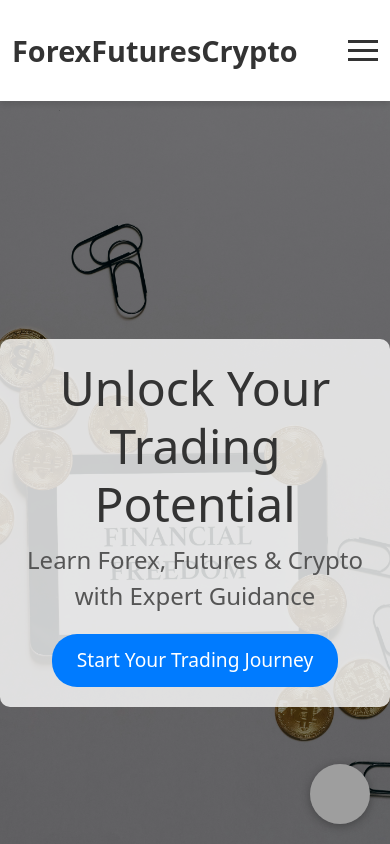
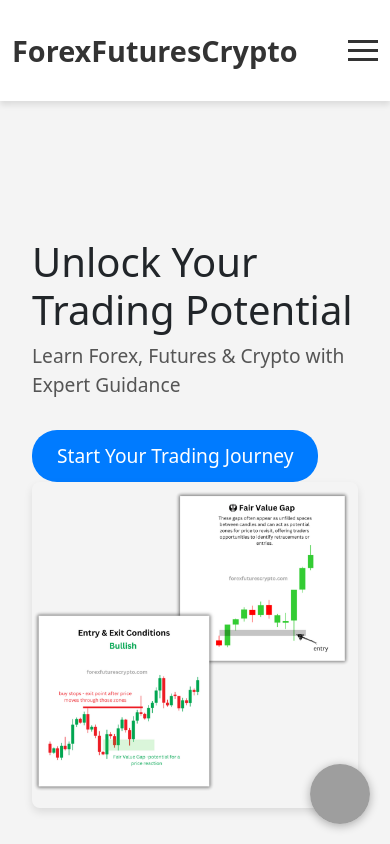
Before and after one commit to NaumM09/forexfuturecrypto, a React (Create React App) app: page / in a window 390 px wide. Shown: the top 844 px of the page. Built offline with nearby package versions, Linux system fonts and the light colour scheme; grey boxes are pictures that could not be loaded.

Commit message:
Improved Hero & Loader

```diff
--- a/src/components/Hero.js
+++ b/src/components/Hero.js
@@ -1,13 +1,19 @@
 import React from 'react';
 import '../styles/Hero.css';
+import heroImage from '../images/hero.png'
 
 const HeroSection = () => {
   return (
     <section className="hero">
       <div className="hero-content">
-        <h1>Unlock Your Trading Potential</h1>
-        <p className="tagline">Learn Forex, Futures & Crypto with Expert Guidance</p>
-        <a href="#cta" className="cta-btn">Start Your Trading Journey</a>
+        <div className="text-column">
+          <h1 className="hero-title">Unlock Your Trading Potential</h1>
+          <p className="hero-tagline">Learn Forex, Futures & Crypto with Expert Guidance</p>
+          <a href="#cta" className="cta-btn">Start Your Trading Journey</a>
+        </div>
+        <div className="image-column">
+          <img src={heroImage} alt="Trading" className="hero-image" />
+        </div>
       </div>
     </section>
   );
--- a/src/components/TradingMemeCarousel.js
+++ b/src/components/TradingMemeCarousel.js
@@ -2,8 +2,8 @@
 import '../styles/TradingMemeCarousel.css';  // Import the CSS for styling
 
 // Import your meme images
-import meme1 from '../images/meme1.PNG';
-import meme2 from '../images/meme2.PNG';
+import meme1 from '../images/meme1.png';
+import meme2 from '../images/meme2.png';
 
 const TradingMemeCarousel = () => {
   const [currentIndex, setCurrentIndex] = useState(0);
--- a/src/styles/Hero.css
+++ b/src/styles/Hero.css
@@ -1,56 +1,171 @@
+/* General Styles */
 .hero {
-  position: relative;
-  height: 100vh; /* Full viewport height */
   display: flex;
+  justify-content: center;
   align-items: center;
-  justify-content: center;
-  text-align: center;
-  background: url('../images/hero.jpg') no-repeat center center/cover; /* Background image */
-  color: white;
-  overflow: hidden;
-}
-
-.hero::before {
-  content: "";
-  position: absolute;
-  top: 0;
-  left: 0;
-  width: 100%;
-  height: 100%;
-  background: rgba(0, 0, 0, 0.5); /* Dark overlay for contrast */
-  z-index: 1; /* Ensure the overlay appears above the background but below content */
+  height: 100vh;
+  background-color: #f4f4f4;
+  padding: 0 2rem;
 }
 
 .hero-content {
-  position: relative;
-  z-index: 2; /* Ensure content is above the overlay */
-  background: rgba(255, 255, 255, 0.8); /* Semi-transparent white background */
-  padding: 20px;
-  border-radius: 10px;
+  display: flex;
+  justify-content: space-between;
+  align-items: center;
+  width: 100%;
+  max-width: 1200px;
 }
 
-.hero h1 {
-  font-size: 3rem;
-  margin-bottom: 10px;
-  color: #333; /* Darker text color for better readability */
+.text-column {
+  width: 50%;
+  animation: fadeInLeft 1s ease-out;
 }
 
-.tagline {
+/* Highlighted Text with Gradient */
+.hero-title span {
+  color: transparent; /* Make the text transparent */
+  background: linear-gradient(45deg, #ff4500, #ff6347); /* Gradient background */
+  -webkit-background-clip: text; /* For Webkit-based browsers */
+  background-clip: text; /* For modern browsers */
+  font-weight: bold;
+  display: inline;
+  -webkit-text-fill-color: transparent; /* Ensure text is transparent for Safari */
+}
+
+
+.hero-tagline {
   font-size: 1.5rem;
-  margin-bottom: 20px;
-  color: #555; /* Softer dark text for contrast */
+  color: #555;
+  margin-bottom: 30px;
+  animation: fadeIn 2s ease-out;
 }
 
 .cta-btn {
+  padding: 15px 25px;
+  background-color: #007bff;
+  color: white;
   text-decoration: none;
-  background-color: #00b4d8;
-  color: white;
-  padding: 10px 20px;
+  font-size: 1.2rem;
   border-radius: 5px;
-  font-size: 1.2rem;
-  transition: background-color 0.3s ease;
+  transition: background-color 0.3s;
+  animation: bounceIn 2s ease-out;
 }
 
 .cta-btn:hover {
-  background-color: #0077b6;
+  background-color: #0056b3;
 }
+
+/* Highlighted Text */
+.hero-title span {
+  color: #ff4500; /* Highlight color for key phrases */
+  font-weight: bold;
+  background: linear-gradient(45deg, #ff4500, #ff6347);
+  -webkit-background-clip: text;
+  color: transparent;
+  display: inline;
+}
+
+/* Underline Effect */
+.hero-tagline span {
+  text-decoration: underline;
+  text-decoration-color: #007bff;
+  font-weight: bold;
+  transition: text-decoration-color 0.3s ease;
+}
+
+.hero-tagline span:hover {
+  text-decoration-color: #ff4500; /* Change color on hover */
+}
+
+.image-column {
+  width: 50%;
+  display: flex;
+  justify-content: center;
+  animation: fadeInRight 1.5s ease-out;
+}
+
+.hero-image {
+  max-width: 100%;
+  height: auto;
+  border-radius: 8px;
+  box-shadow: 0 4px 8px rgba(0, 0, 0, 0.1);
+}
+
+/* Animations */
+@keyframes fadeInLeft {
+  from {
+    opacity: 0;
+    transform: translateX(-100px);
+  }
+  to {
+    opacity: 1;
+    transform: translateX(0);
+  }
+}
+
+@keyframes fadeInRight {
+  from {
+    opacity: 0;
+    transform: translateX(100px);
+  }
+  to {
+    opacity: 1;
+    transform: translateX(0);
+  }
+}
+
+@keyframes slideInUp {
+  from {
+    opacity: 0;
+    transform: translateY(50px);
+  }
+  to {
+    opacity: 1;
+    transform: translateY(0);
+  }
+}
+
+@keyframes fadeIn {
+  from {
+    opacity: 0;
+  }
+  to {
+    opacity: 1;
+  }
+}
+
+@keyframes bounceIn {
+  0% {
+    transform: scale(0);
+  }
+  50% {
+    transform: scale(1.1);
+  }
+  100% {
+    transform: scale(1);
+  }
+}
+
+/* Responsive Design */
+@media (max-width: 768px) {
+  .hero-content {
+    flex-direction: column;
+  }
+
+  .text-column, .image-column {
+    width: 100%;
+  }
+
+  .hero-title {
+    font-size: 2.5rem;
+  }
+
+  .hero-tagline {
+    font-size: 1.2rem;
+  }
+
+  .cta-btn {
+    font-size: 1rem;
+    padding: 12px 20px;
+  }
+}
--- a/src/styles/Loader.css
+++ b/src/styles/Loader.css
@@ -4,8 +4,9 @@
     align-items: center;
     justify-content: center;
     height: 100vh;
-    background-color: #1e1e2f; /* Dark background */
-    color: white;
+    background-color: #e0f7fa; /* Soft pastel blue */
+    box-shadow: 0 4px 8px rgba(0, 0, 0, 0.05); /* Gentle shadow */
+    color: #333;
     font-family: Arial, sans-serif;
 }
 
```
Also changed, not shown: src/images/hero.png (added).
